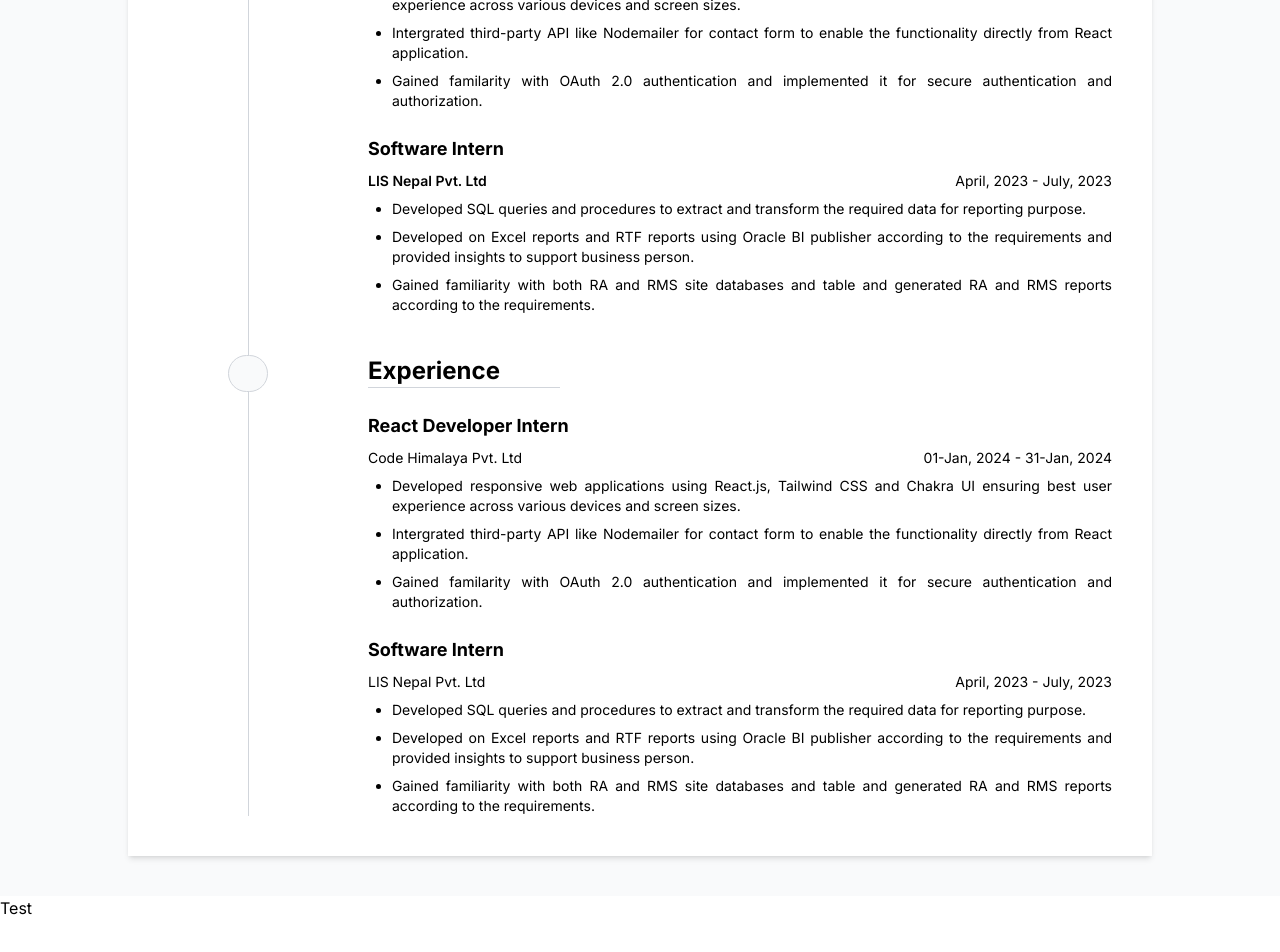
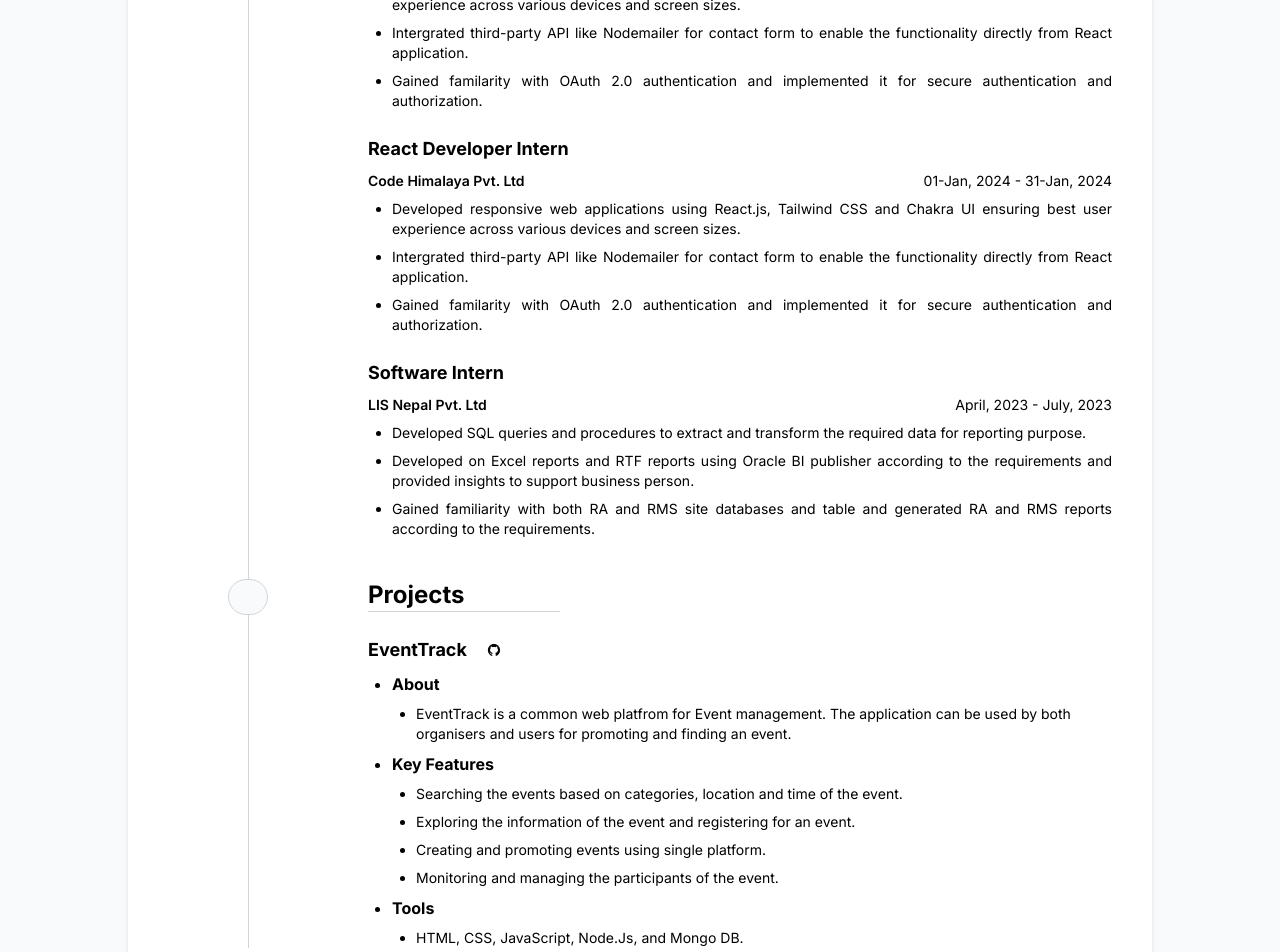
Before and after one commit to shreya2057/nextjs-portfolio, a Next.js app: page /resume in a window 1280 px wide. Shown: the part 500-1452 px from the top of the page. Before the commit the page ends 1420 px from the top, so only its background shows below. Built offline with nearby package versions, Linux system fonts and the light colour scheme.

Commit message:
feat: resume project section

```diff
--- a/src/app/(screens)/resume/_components/ResumeProjects.tsx
+++ b/src/app/(screens)/resume/_components/ResumeProjects.tsx
@@ -1,4 +1,5 @@
-import { experience } from "@/nextjs-portfolio/data/resume";
+import { resumeProjects } from "@/nextjs-portfolio/data/resume";
+import { AiOutlineGithub } from "react-icons/ai";
 
 export const ResumeProjects = () => {
   return (
@@ -9,24 +10,38 @@ export const ResumeProjects = () => {
       </div>
       <div className="flex xl: flex-[70%] flex-col gap-6">
         <div>
-          <p className="text-2xl font-bold">Experience</p>
+          <p className="text-2xl font-bold">Projects</p>
           <hr className="flex w-48 border-gray-300" />
         </div>
         <div className="flex flex-col gap-6">
-          {experience.map(
-            ({ id, position, companyName, timeline, details }) => (
+          {resumeProjects.map(
+            ({ id, projectName, link, about, keyFeatures, tools }) => (
               <div className="flex flex-col gap-2" key={id}>
-                <p className="font-bold text-lg">{position}</p>
-                <div className="text-sm flex justify-between">
-                  <p>{companyName}</p>
-                  <p>{timeline}</p>
-                </div>
+                <a href={link}>
+                  <div className="text-sm flex gap-5 items-center">
+                    <p className="font-bold text-lg">{projectName}</p>
+                    <AiOutlineGithub />
+                  </div>
+                </a>
                 <ul className="flex flex-col list-disc pl-6 gap-2">
-                  {details.map((detail) => (
-                    <li key={detail} className="text-justify text-sm">
-                      {detail}
-                    </li>
-                  ))}
+                  <li className="font-bold">About</li>
+                  <ul className="flex flex-col list-disc pl-6 gap-2">
+                    <li className="text-sm">{about}</li>
+                  </ul>
+                </ul>
+                <ul className="flex flex-col list-disc pl-6 gap-2">
+                  <li className="font-bold">Key Features</li>
+                  <ul className="flex flex-col list-disc pl-6 gap-2">
+                    {keyFeatures?.map((features) => (
+                      <li className="text-sm">{features}</li>
+                    ))}
+                  </ul>
+                </ul>
+                <ul className="flex flex-col list-disc pl-6 gap-2">
+                  <li className="font-bold">Tools</li>
+                  <ul className="flex flex-col list-disc pl-6 gap-2">
+                    <li className="text-sm">{tools}</li>
+                  </ul>
                 </ul>
               </div>
             )
--- a/src/data/resume.ts
+++ b/src/data/resume.ts
@@ -1,8 +1,19 @@
-import { ResumeExperienceType } from "../type";
+import { ResumeExperienceType, ResumeProjectType } from "../type";
 
 export const experience: ResumeExperienceType[] = [
   {
     id: 1,
+    position: "Junior React Developer",
+    companyName: "Code Himalaya Pvt. Ltd",
+    timeline: "01-Feb, 2024 - Present",
+    details: [
+      "Developed responsive web applications using React.js, Tailwind CSS and Chakra UI ensuring best user experience across various devices and screen sizes.",
+      "Intergrated third-party API like Nodemailer for contact form to enable the functionality directly from React application.",
+      "Gained familarity with OAuth 2.0 authentication and implemented it for secure authentication and authorization.",
+    ],
+  },
+  {
+    id: 2,
     position: "React Developer Intern",
     companyName: "Code Himalaya Pvt. Ltd",
     timeline: "01-Jan, 2024 - 31-Jan, 2024",
@@ -24,3 +35,21 @@ export const experience: ResumeExperienceType[] = [
     ],
   },
 ];
+
+export const resumeProjects: ResumeProjectType[] = [
+  {
+    id: 1,
+    projectName: "EventTrack",
+    projectType: "Semester project",
+    about:
+      "EventTrack is a common web platfrom for Event management. The application can be used by both organisers and users for promoting and finding an event.",
+    keyFeatures: [
+      "Searching the events based on categories, location and time of the event.",
+      "Exploring the information of the event and registering for an event.",
+      "Creating and promoting events using single platform.",
+      "Monitoring and managing the participants of the event.",
+    ],
+    link: "test",
+    tools: "HTML, CSS, JavaScript, Node.Js, and Mongo DB.",
+  },
+];
```
Also changed, not shown: src/type/index.ts (+10 -0 lines).
